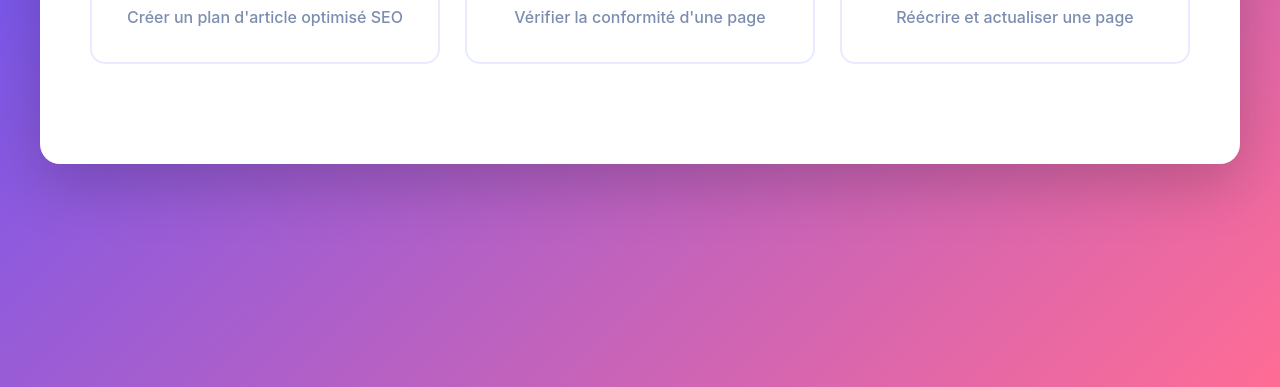
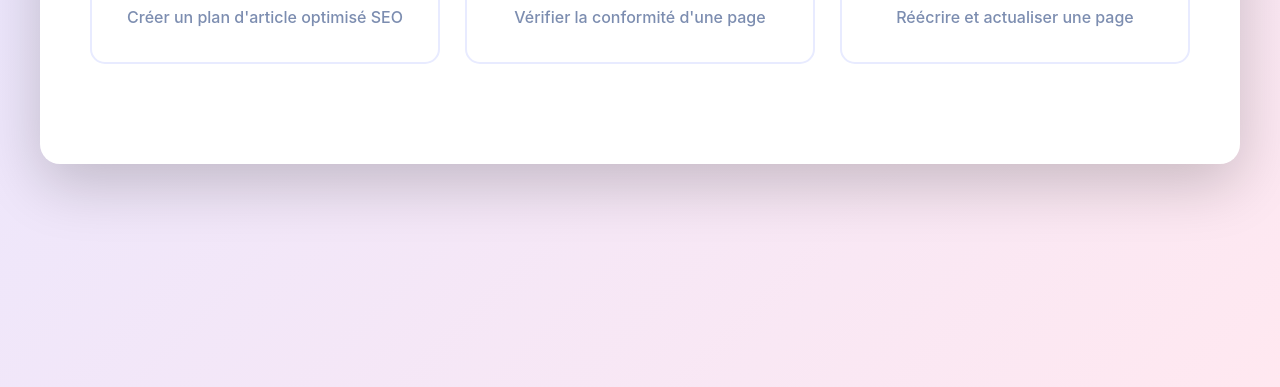
Before and after one commit to FEPPN/agent-seo, a plain HTML site: page index.html in a window 1280 px wide. Shown: the part 413-800 px from the top of the page. Drawn offline with Linux system fonts and the light colour scheme.

Commit message:
Update index.html

```diff
--- a/index.html
+++ b/index.html
@@ -13,7 +13,7 @@
 
         body {
             font-family: 'Avenir', -apple-system, BlinkMacSystemFont, 'Segoe UI', sans-serif;
-            background: linear-gradient(135deg, #5A52FF 0%, #FF6C95 100%);
+            background: linear-gradient(135deg, #E8E6FF 0%, #FFE8F0 100%);
             min-height: 100vh;
             padding: 20px;
             position: relative;
```
